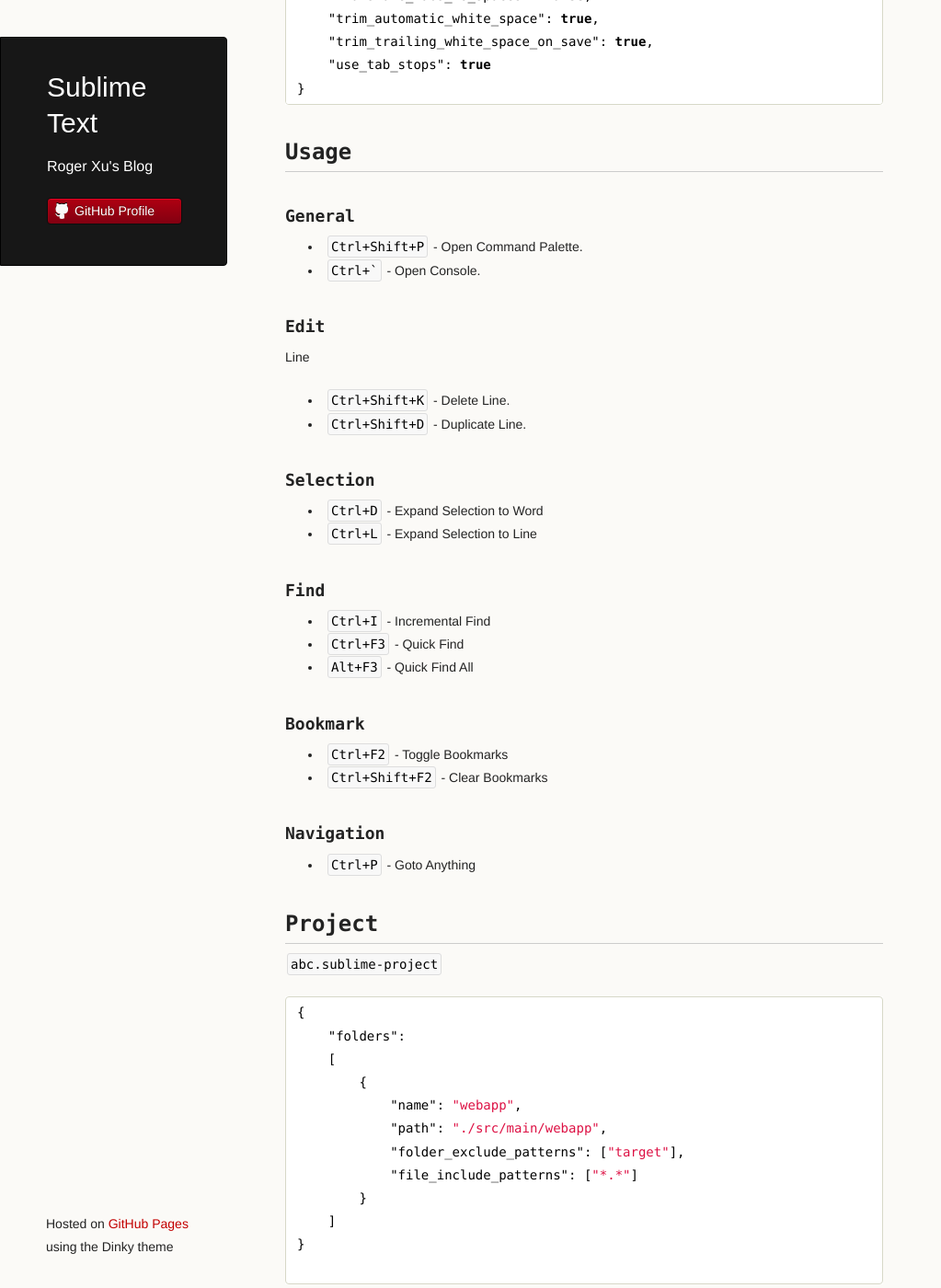
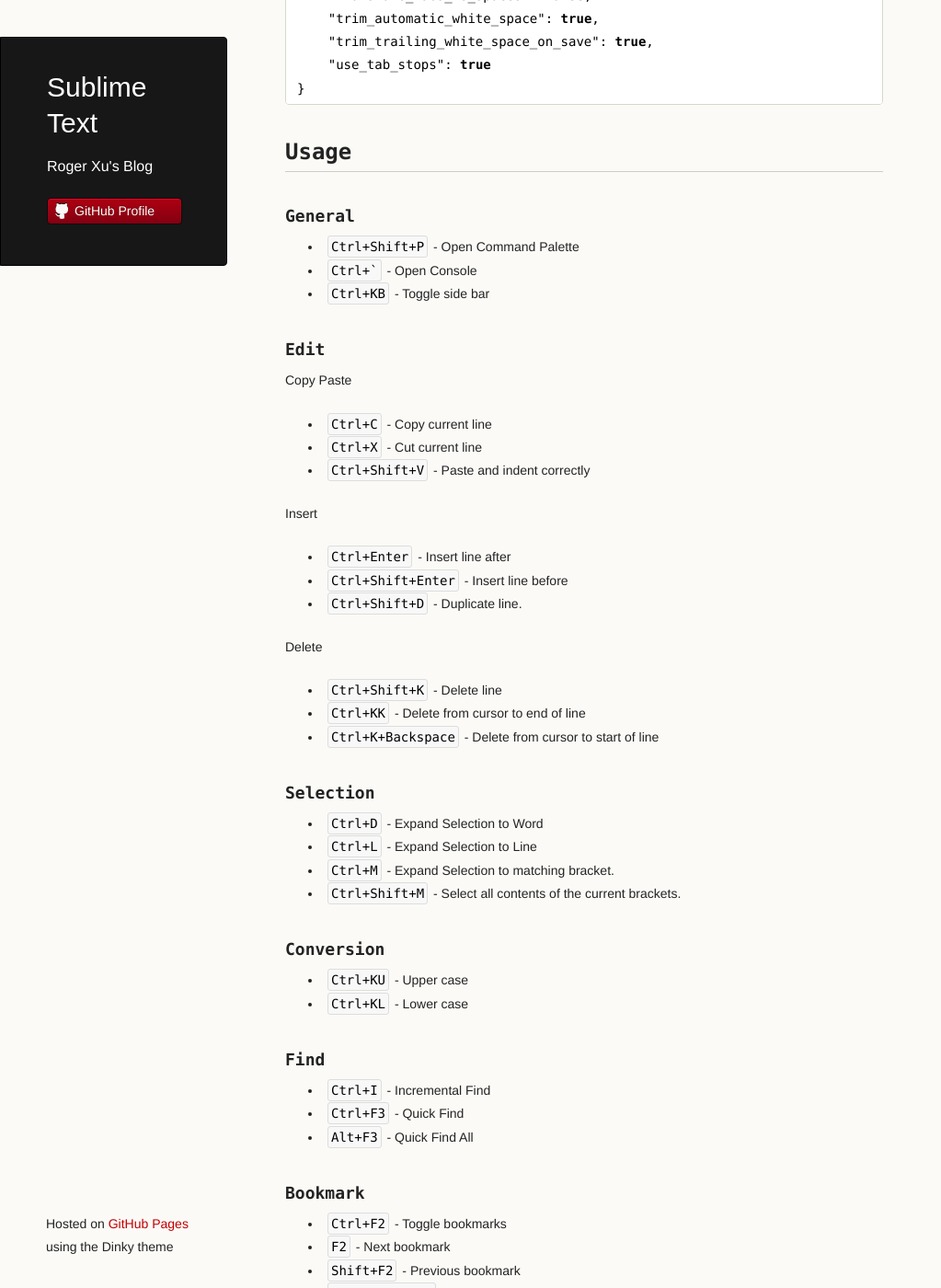
Before and after one commit to rogerxu/rogerxu.github.io, a Jekyll site: the page built from _posts/2015-03-25-sublime-text.md, in a window 1280 px wide and 1400 px high, scrolled down 943 px. Shown: the whole window at 92% size, without its empty margins (0-1023 px from the left). Built offline with Jekyll 4.4.1, drawn with Linux system fonts in a browser that asks for light colours; some of the changed text lies outside the part shown.

Commit message:
Update Sublime Text keyboard shortcuts.

```diff
--- a/_posts/2015-03-25-sublime-text.md
+++ b/_posts/2015-03-25-sublime-text.md
@@ -47,20 +47,42 @@
 
 ### General
 
-* `Ctrl+Shift+P` - Open Command Palette.
-* ``Ctrl+` `` - Open Console.
+* `Ctrl+Shift+P` - Open Command Palette
+* ``Ctrl+` `` - Open Console
+* `Ctrl+KB` - Toggle side bar
 
 ### Edit
 
-Line
+Copy Paste
 
-* `Ctrl+Shift+K` - Delete Line.
-* `Ctrl+Shift+D` - Duplicate Line.
+* `Ctrl+C` - Copy current line
+* `Ctrl+X` - Cut current line
+* `Ctrl+Shift+V` - Paste and indent correctly
+
+Insert
+
+* `Ctrl+Enter` - Insert line after
+* `Ctrl+Shift+Enter` - Insert line before
+* `Ctrl+Shift+D` - Duplicate line.
+
+Delete
+
+* `Ctrl+Shift+K` - Delete line
+* `Ctrl+KK` - Delete from cursor to end of line
+* `Ctrl+K+Backspace` - Delete from cursor to start of line
+
 
 ### Selection
 
 * `Ctrl+D` - Expand Selection to Word
 * `Ctrl+L` - Expand Selection to Line
+* `Ctrl+M` - Expand Selection to matching bracket.
+* `Ctrl+Shift+M` - Select all contents of the current brackets.
+
+### Conversion
+
+* `Ctrl+KU` - Upper case
+* `Ctrl+KL` - Lower case
 
 ### Find
 
@@ -70,12 +92,18 @@
 
 ### Bookmark
 
-* `Ctrl+F2` - Toggle Bookmarks
-* `Ctrl+Shift+F2` - Clear Bookmarks
+* `Ctrl+F2` - Toggle bookmarks
+* `F2` - Next bookmark
+* `Shift+F2` - Previous bookmark
+* `Ctrl+Shift+F2` - Clear bookmarks
 
 ### Navigation
 
-* `Ctrl+P` - Goto Anything
+* `Ctrl+P` - Open file by name in the project
+* `Ctrl+R` - Goto symbol in the file. (`Ctrl+P` with `@`)
+* `Ctrl+;` - Goto word in current file. (`Ctrl+P` with `#`)
+* `Ctrl+G` - Goto line in current file. (`Ctrl+P` with `:`)
+
 
 ## Project
 
```
